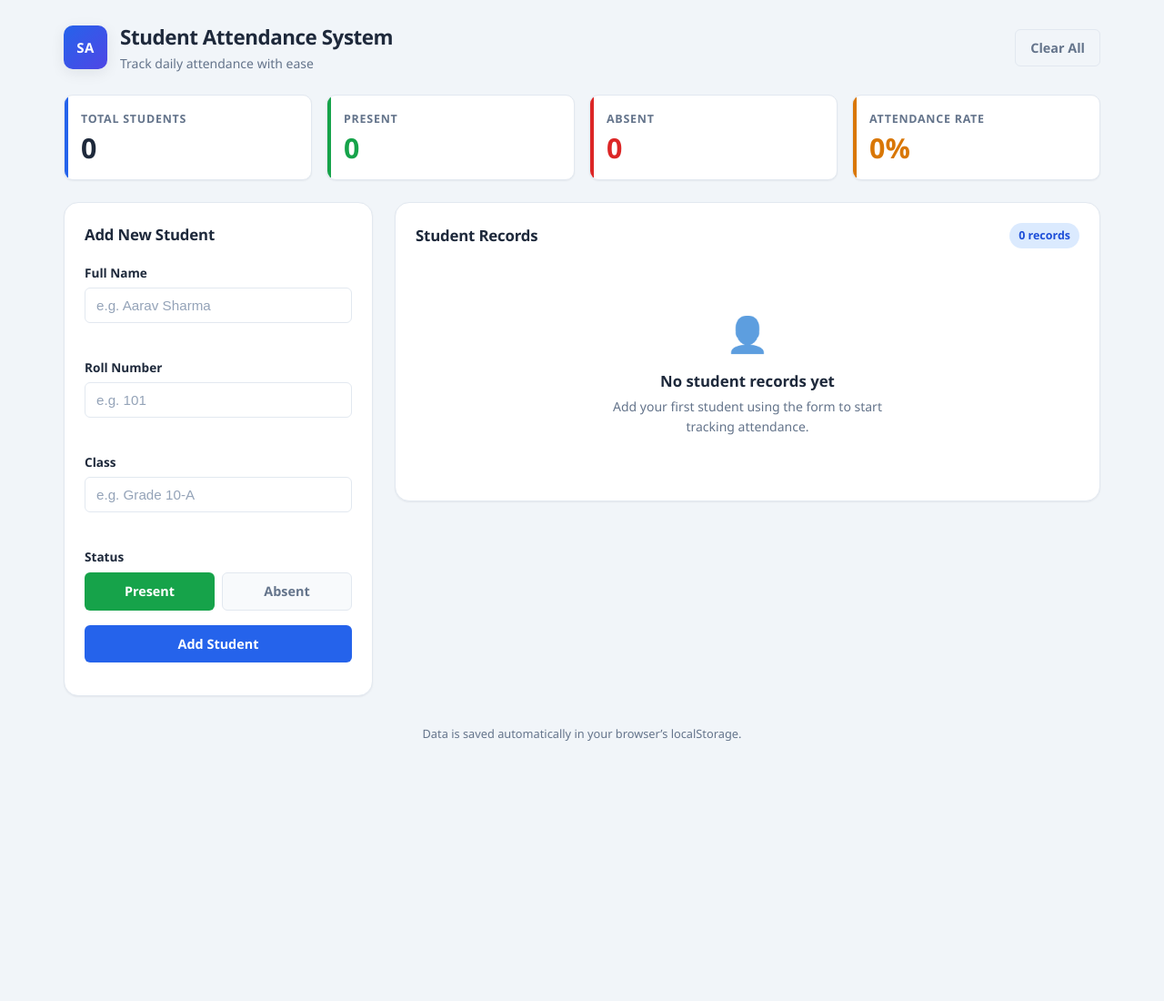
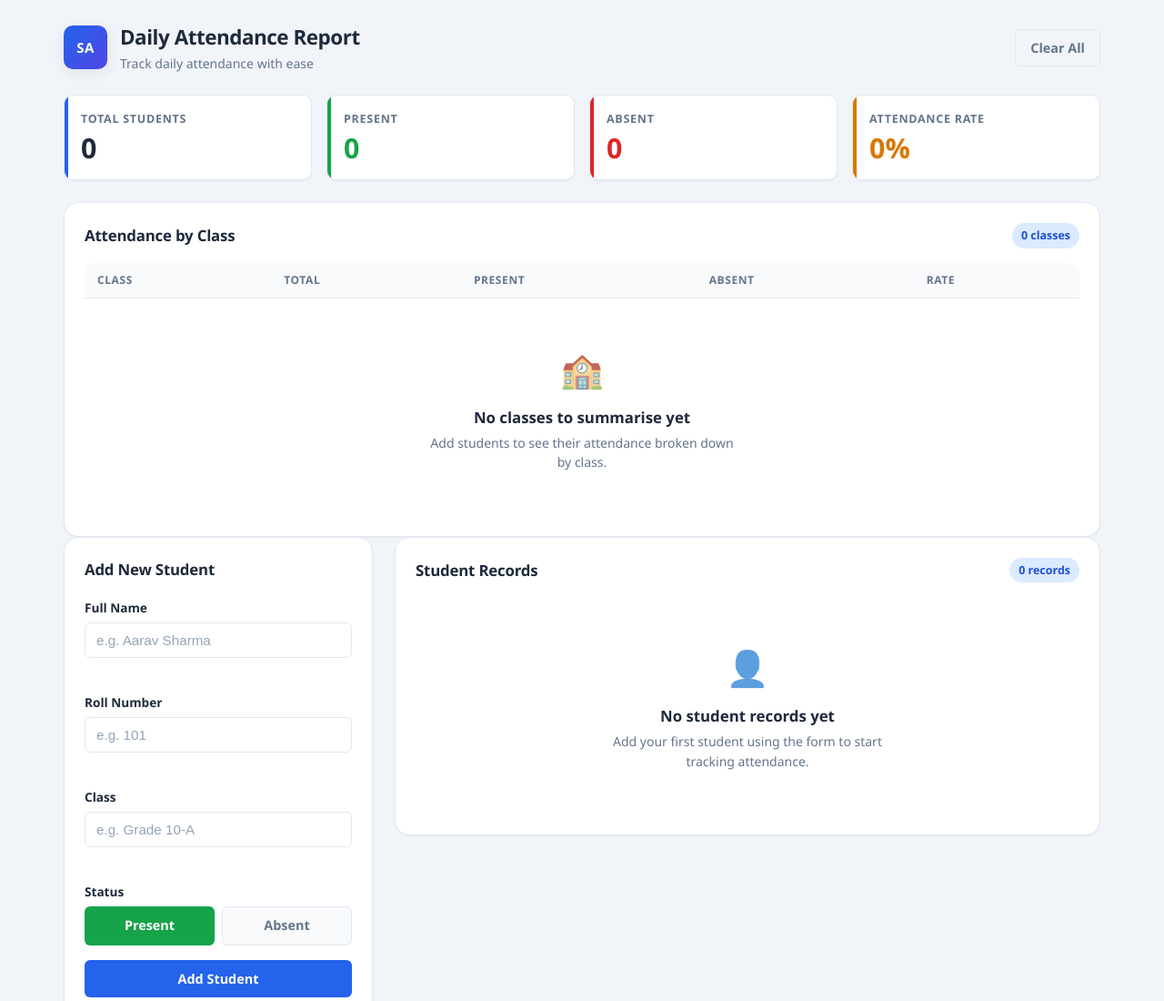
Before and after one commit to ap1311/Student-Attendance-System, a plain HTML site: page index.html in a window 1280 px wide. Shown: the top 1100 px of the page at 91% size. Before the commit the page ends 865 px from the top, so only its background shows below. Drawn offline with Linux system fonts and the light colour scheme.

Commit message:
Update attendance dashboard heading

```diff
--- a/index.html
+++ b/index.html
@@ -14,7 +14,7 @@
       <div class="app-header__brand">
         <div class="app-header__logo" aria-hidden="true">SA</div>
         <div>
-          <h1 class="app-header__title">Student Attendance System</h1>
+          <h1 class="app-header__title">Daily Attendance Report</h1>
           <p class="app-header__subtitle">Track daily attendance with ease</p>
         </div>
       </div>
@@ -41,6 +41,36 @@
         <span class="stat-card__label">Attendance Rate</span>
         <span class="stat-card__value" id="stat-rate">0%</span>
       </article>
+    </section>
+
+    <!-- ===== Summary by Class ===== -->
+    <section class="panel panel--wide class-summary" aria-labelledby="class-summary-heading">
+      <div class="panel__header">
+        <h2 class="panel__heading" id="class-summary-heading">Attendance by Class</h2>
+        <span class="badge" id="class-count">0 classes</span>
+      </div>
+
+      <div class="table-wrap">
+        <table class="table" id="class-summary-table">
+          <thead>
+            <tr>
+              <th scope="col">Class</th>
+              <th scope="col">Total</th>
+              <th scope="col">Present</th>
+              <th scope="col">Absent</th>
+              <th scope="col">Rate</th>
+            </tr>
+          </thead>
+          <tbody id="class-summary-tbody"></tbody>
+        </table>
+
+        <!-- Empty state -->
+        <div class="empty-state" id="class-summary-empty" hidden>
+          <div class="empty-state__icon" aria-hidden="true">&#127979;</div>
+          <h3>No classes to summarise yet</h3>
+          <p>Add students to see their attendance broken down by class.</p>
+        </div>
+      </div>
     </section>
 
     <div class="layout">
```
